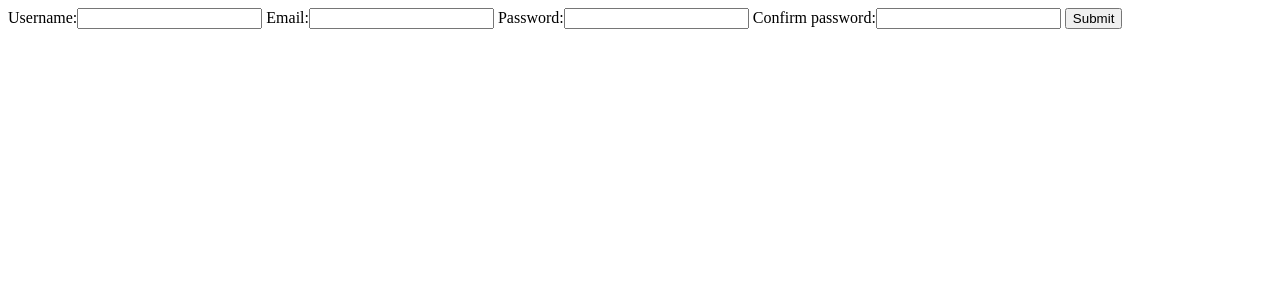
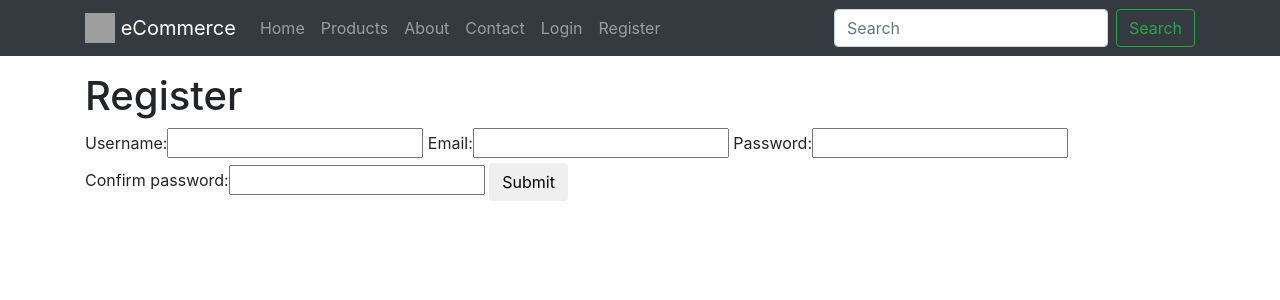
Before and after one commit to adamshields/tester, a Django app: page /register/ in a window 1280 px wide. Shown: the top 300 px of the page. Run offline with Django 3.2, Linux system fonts and the light colour scheme; some libraries are stand-ins or nearby versions; grey boxes are pictures that could not be loaded.

Commit message:
integrated Bootstrap into templates - cleaned up and removed containers and made it all come from base.html

```diff
--- a/src/products/templates/products/detail.html
+++ b/src/products/templates/products/detail.html
@@ -2,7 +2,7 @@
 
 {% block content %}
 
-<div class='container'>
+
 <div class='row'>
     <div class='col'>
         <h1>{{ object.title }} </h1>
@@ -14,5 +14,5 @@
         {% endif %}
     </div>
 </div>
-</div>
+
 {% endblock content %}
--- a/src/products/templates/products/list.html
+++ b/src/products/templates/products/list.html
@@ -1,7 +1,7 @@
 {% extends 'base.html' %}
 
 {% block content %}
-<div class='container'>
+
 <div class='row'>
     {% for obj in object_list %}
         <div class='col'>
@@ -14,9 +14,6 @@
     {% else %}
         </div>
     {% endif %}
-
 {% endfor %}
-
- </div>
 </div>
 {% endblock content %}
--- a/src/templates/auth/login.html
+++ b/src/templates/auth/login.html
@@ -1,4 +1,9 @@
+{% extends 'base.html' %}
+
+{% block content %}
+<h1>Login</h1>
 <form method='POST'> {% csrf_token %}
     {{ form }}
     <button type='submit' class='btn btn-default'>Submit</button>
 </form>
+{% endblock content %}
--- a/src/templates/auth/register.html
+++ b/src/templates/auth/register.html
@@ -1,5 +1,8 @@
-
+{% extends 'base.html' %}
+{% block content %}
+<h1>Register</h1>
 <form method='POST'> {% csrf_token %}
     {{ form }}
     <button type='submit' class='btn btn-default'>Submit</button>
 </form>
+{% endblock content %}
--- a/src/templates/base.html
+++ b/src/templates/base.html
@@ -15,11 +15,11 @@
     <body>
         <!-- NAVBAR -->
         {% include 'base/navbar.html' with brand_name='eCommerce' %}
-
+        <div class='container'>
             {% block content %}
                 <!-- Dynamic Content -->
             {% endblock content %}
-
+        </div>
         <!-- JavaScript -->
         {% include 'base/js.html' %}
     </body>
--- a/src/templates/base/navbar.html
+++ b/src/templates/base/navbar.html
@@ -10,8 +10,10 @@
 {% url 'register' as register_url %}
 {% comment %} <!-- END DEFINE VARIABLES --> {% endcomment %}
 
-<nav class="navbar navbar-expand-lg navbar-light bg-light">
+<nav class="navbar navbar-expand-lg navbar-dark bg-dark mb-3">
+<div class='container'>
   <a class="navbar-brand" href="{{ home_url }}">
+  <img src="http://getbootstrap.com/docs/4.4/assets/brand/bootstrap-solid.svg" width="30" height="30" class="d-inline-block align-top" alt="">
     {% if brand_name %}
         {{ brand_name }}
        {% else %}
@@ -72,4 +74,5 @@
       <button class="btn btn-outline-success my-2 my-sm-0" type="submit">Search</button>
     </form>
   </div>
+  </div>
 </nav>
--- a/src/templates/home_page.html
+++ b/src/templates/home_page.html
@@ -11,13 +11,13 @@
     <h1>{{ title }}</h1>
     <h1>Hello, we are working </h1>
 </div>
-    <div class='container'>
 <div class='row'>
   <div class='col'>
     <img src="{% static "img/beach.jpg" %}" alt="">
       <p>{{ content }}</p>
   </div>
 </div>
+<!-- LOGGED IN USER CONTENT -->
 {% if request.user.is_authenticated %}
   <div class='row'>
     <div class='col'>
@@ -26,7 +26,7 @@
     </div>
   </div>
 {% endif %}
-  </div>
+
 
 {% endblock content %}
 
```
Lines whose indentation alone changed are shown as unchanged.
